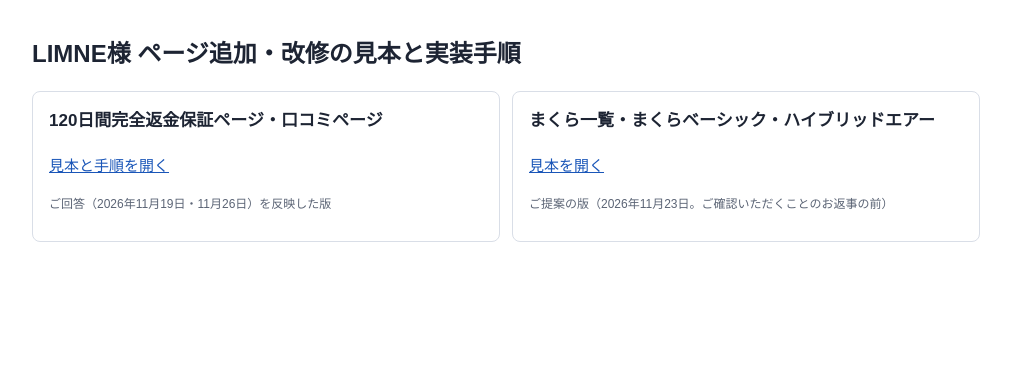
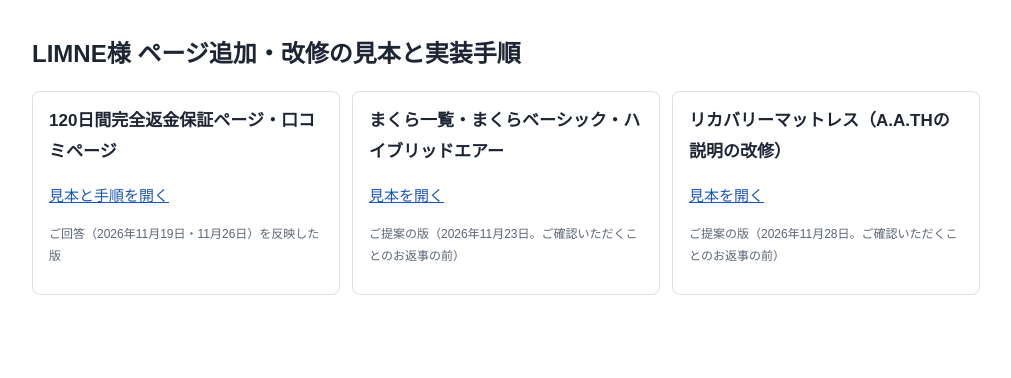
Before and after one commit to Hoshino60/limne-pages-mockup, a plain HTML site: page index.html in a window 1280 px wide. Shown: the whole page, without its empty margins (134-1145 px from the left). Drawn offline with Linux system fonts and the light colour scheme.

Commit message:
Add files via upload

```diff
--- a/index.html
+++ b/index.html
@@ -15,6 +15,7 @@ button.copy{font:inherit;font-size:12.5px;padding:3px 10px;border:1px solid var(
 <div class="cards">
 <div class="card"><h3>120日間完全返金保証ページ・口コミページ</h3><p><a href="guarantee-reviews/index.html">見本と手順を開く</a></p><p class="lab">ご回答（2026年11月19日・11月26日）を反映した版</p></div>
 <div class="card"><h3>まくら一覧・まくらベーシック・ハイブリッドエアー</h3><p><a href="pillow/index.html">見本を開く</a></p><p class="lab">ご提案の版（2026年11月23日。ご確認いただくことのお返事の前）</p></div>
+<div class="card"><h3>リカバリーマットレス（A.A.THの説明の改修）</h3><p><a href="recovery-mattress/index.html">見本を開く</a></p><p class="lab">ご提案の版（2026年11月28日。ご確認いただくことのお返事の前）</p></div>
 </div>
 </main><script>
 document.addEventListener('click',function(e){var b=e.target.closest('button.copy');if(!b)return;var t=document.getElementById(b.dataset.t);
```
